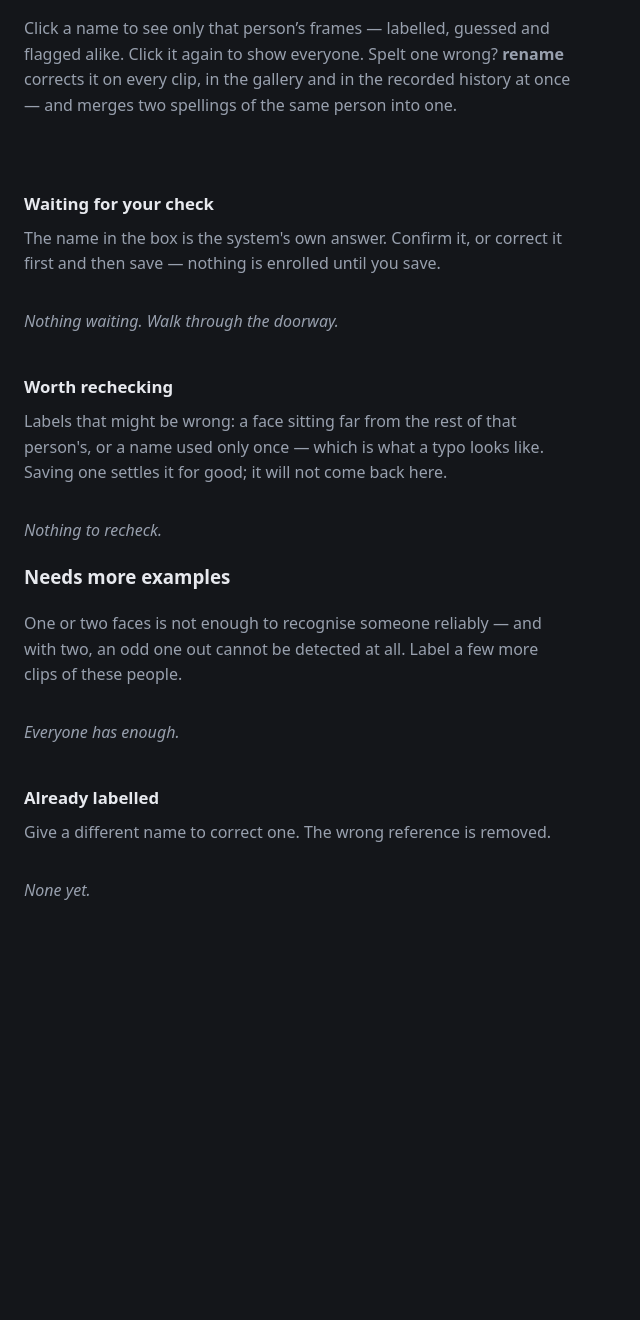
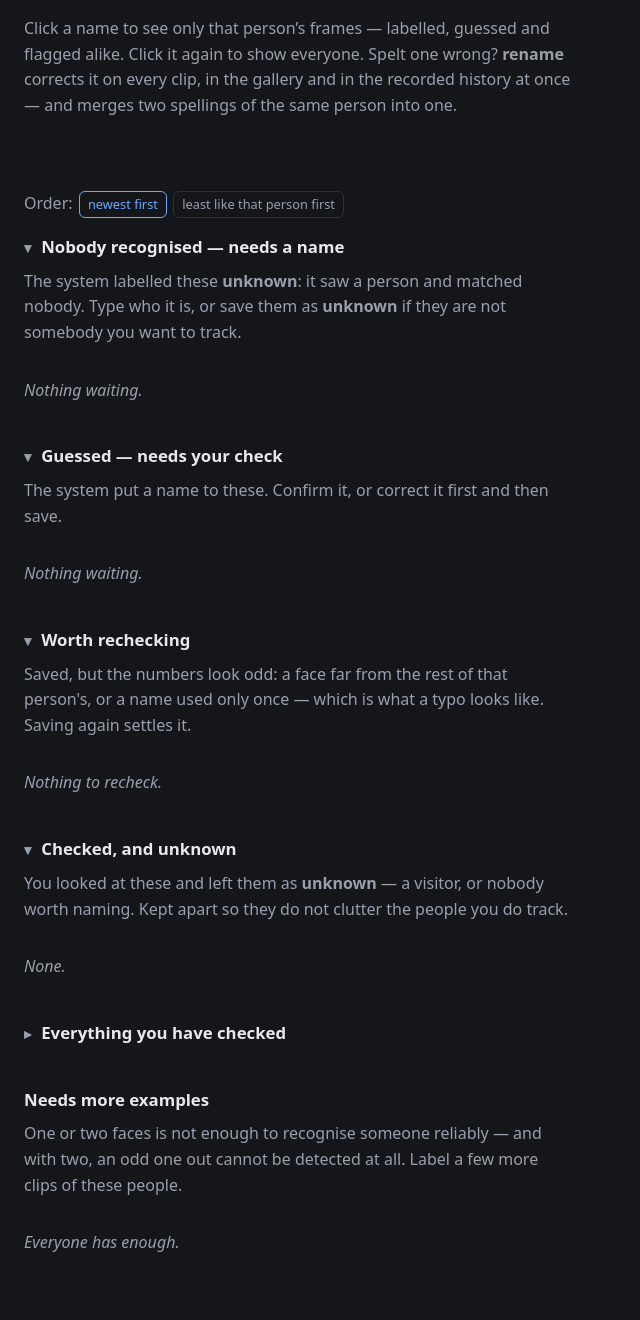
Before and after one commit to Novelty-Labs-Stuhi/coworkingroom-camera-system, a FastAPI app: page / in a window 1280 px wide. Shown: the part 347-1667 px from the top of the page, without its empty margins (0-640 px from the left). Before the commit the page ends 1247 px from the top, so only its background shows below. Run offline with FastAPI, Linux system fonts and the light colour scheme; data that the repository does not hold is empty.

Commit message:
Five piles, an order to work them in, and a reason for every rejection
Everything the system sees now belongs to a pile from the moment it is recorded,
because it labels everything -- using "unknown" when it recognises nobody. Nothing
falls between them:

  nobody recognised, unchecked   a name to type
  guessed, unchecked             a name to confirm or correct
  worth rechecking               saved, but the numbers look odd
  checked and left unknown       a visitor, deliberately not named
  everything checked             all of it, for finding rather than working through

The unknowns are kept apart from the named in both halves. They need a different
action -- typing a name rather than confirming one -- and mixed together they make a
queue that cannot be worked through steadily.

Order: newest first, or furthest from that person's average face first, which puts
the likeliest mistakes at the top instead of the most recent. Each pile folds away,
because five of them will not fit on a screen and the one being worked through should
not be pushed off it by the ones that are not.

Rejecting now asks why, and keeps the answer in the record. "Back of a head", "that
is the door, not a person", "two people in one box" are what tell somebody working on
the detector what it is actually getting wrong -- and unlike the log, the record is
not rotated within hours. The reason is optional: demanding one would mean bad clips
left in the gallery.

Co-Authored-By: Claude Opus 5 <noreply@anthropic.com>

```diff
--- a/vision/src/stuhi_vision/web/app.py
+++ b/vision/src/stuhi_vision/web/app.py
@@ -50,6 +50,9 @@ class LabelRequest(BaseModel):
 
 class DismissRequest(BaseModel):
     sighting_id: str
+    # Why, in the rejecter's own words. Optional, because a rejection with no reason still
+    # has to be possible -- demanding one would mean bad clips left in the gallery.
+    note: str = ""
 
 
 class RenameRequest(BaseModel):
@@ -74,6 +77,11 @@ def _as_dict(record, groups: dict[int, list[str]] | None = None) -> dict:
     size = len(together) or 1
     return {
         "id": record.sighting_id,
+        # Why it was rejected, if it was. Kept in the record so somebody working on the
+        # detector can read what it is actually getting wrong.
+        "rejected_because": record.rejected_because,
+        "dismissed": record.dismissed,
+        "checked": record.checked,
         "direction": record.direction,
         "outcome": record.outcome,
         "score": record.score,
@@ -144,26 +152,34 @@ def _apply_label(review: ReviewQueue, sighting_id: str, text: str) -> JSONRespon
 
 def _add_api_routes(app: FastAPI, review: ReviewQueue) -> None:
     @app.get("/api/sightings")
-    def sightings() -> JSONResponse:
-        """The three piles: waiting to be checked, worth rechecking, and done.
+    def sightings(sort: str = "latest") -> JSONResponse:
+        """Every sighting, in the pile that says what has happened to it.
 
-        One request rather than three, because a sighting moves between them as it is saved
-        and two requests would show it in two piles at once, or in neither.
+        One request rather than five, because a sighting moves between piles as it is saved
+        and separate requests would show it in two at once, or in neither.
+
+        ``sort`` is "latest" or "odd" -- newest first, or furthest from that person's average
+        face first, which puts the likeliest mistakes at the top.
         """
         groups = review.groups()
-        rechecks = review.worth_rechecking(limit=50)
+        reasons = {
+            record.sighting_id: reason for record, reason in review.worth_rechecking(limit=50)
+        }
+        piles = review.piles(sort=sort)
         return JSONResponse(
             {
-                "pending": [_as_dict(r, groups) for r in review.pending(limit=50)],
-                "recheck": [
-                    {**_as_dict(record, groups), "reason": reason}
-                    for record, reason in rechecks
-                ],
-                "labelled": [_as_dict(r, groups) for r in review.labelled(limit=50)],
+                **{
+                    pile: [
+                        {**_as_dict(record, groups), "reason": reasons.get(record.sighting_id)}
+                        for record in records
+                    ]
+                    for pile, records in piles.items()
+                },
                 "people": review.counts(),
                 # Most recently used first: the next person through a door is very often
                 # somebody who came through recently.
                 "recent_names": review.recent_names(),
+                "sort": sort,
             }
         )
 
@@ -218,7 +234,7 @@ def _add_correction_routes(app: FastAPI, review: ReviewQueue, history, ledger) -
     @app.post("/api/dismiss")
     def dismiss(body: DismissRequest) -> JSONResponse:
         """Reject a sighting: stop offering it, and remove any reference it contributed."""
-        outcome = review.dismiss(body.sighting_id)
+        outcome = review.dismiss(body.sighting_id, body.note)
         if not outcome.succeeded:
             raise HTTPException(status_code=404, detail=outcome.value)
         return JSONResponse({"outcome": outcome.value, "people": review.counts()})
--- a/vision/src/stuhi_vision/web/static/app.css
+++ b/vision/src/stuhi_vision/web/static/app.css
@@ -64,6 +64,48 @@ section { margin-bottom: 2.5rem; }
 }
 .people .fix:hover { border-color: var(--accent); color: var(--text); filter: none; }
 .people span { color: var(--muted); }
+
+/* A pile put away keeps its heading and nothing else, so five piles still fit on a screen
+   and the one being worked through is not pushed off it. */
+.pile.folded .grid,
+.pile.folded .hint,
+.pile.folded .empty { display: none; }
+.fold {
+  background: transparent;
+  border: none;
+  color: var(--muted);
+  padding: 0 .35rem 0 0;
+  font-size: .9rem;
+  cursor: pointer;
+}
+.fold:hover { color: var(--text); filter: none; }
+
+/* Which order the piles are in. Two states, so the current one has to look chosen. */
+#sorting { display: flex; align-items: center; gap: .4rem; flex-wrap: wrap; }
+.sort {
+  background: transparent;
+  border: 1px solid var(--line);
+  color: var(--muted);
+  font-weight: 400;
+  font-size: .8rem;
+  padding: .15rem .5rem;
+}
+.sort:hover { color: var(--text); border-color: var(--accent); filter: none; }
+.sort.chosen { color: var(--accent); border-color: var(--accent); }
+
+/* Asking why before rejecting: the reason is worth more than the click is expensive. */
+.rejecting { display: flex; flex-wrap: wrap; gap: .5rem; margin-top: .5rem; }
+.rejecting .note {
+  flex: 1 1 10rem;
+  min-width: 7rem;
+  padding: .45rem .6rem;
+  border-radius: 6px;
+  border: 1px solid var(--line);
+  background: var(--bg);
+  color: var(--text);
+  font: inherit;
+  font-size: .9rem;
+}
 
 .grid {
   display: grid;
--- a/vision/src/stuhi_vision/web/static/app.js
+++ b/vision/src/stuhi_vision/web/static/app.js
@@ -6,23 +6,23 @@ const MESSAGES = {
   unlabelled: ['same', 'Label removed — back in the queue.'],
 };
 
+// Newest first, or furthest from that person's average face first -- which puts the likeliest
+// mistakes at the top instead of the most recent.
+let sortBy = 'latest';
+
 async function loadSightings() {
-  const response = await fetch('/api/sightings');
+  const response = await fetch(`/api/sightings?sort=${sortBy}`);
   if (!response.ok) return;
   const data = await response.json();
   renderPeople(data.people);
   renderNames(Object.keys(data.people));
   // Most recently used first: the answer is usually one of the last few people through.
   recentNames = data.recent_names || [];
-  for (const [section, records] of [
-    ['pending', data.pending],
-    ['recheck', data.recheck],
-    ['labelled', data.labelled],
-  ]) {
-    const shown = records.filter(about);
-    renderCards(section, shown);
-    const count = document.getElementById(`${section}-count`);
-    if (count) count.textContent = shown.length ? `(${shown.length})` : '';
+  for (const section of document.querySelectorAll('.pile')) {
+    const shown = (data[section.dataset.pile] || []).filter(about);
+    renderCards(section.querySelector('.grid'), shown);
+    section.querySelector('.count').textContent = shown.length ? `(${shown.length})` : '';
+    section.querySelector('.empty').hidden = shown.length > 0;
   }
   await loadAudit();
 }
@@ -194,8 +194,7 @@ function renderNames(names) {
 // <video>, which blanked each clip, restarted it, and shifted the layout every poll. So
 // existing cards are updated in place and only genuinely new sightings are inserted --
 // a card's video element is never touched once it exists.
-function renderCards(section, records) {
-  const host = document.getElementById(section);
+function renderCards(host, records) {
   const byId = new Map([...host.children].map((element) => [element.dataset.id, element]));
   const order = records.map((record) => record.id);
 
@@ -220,7 +219,6 @@ function renderCards(section, records) {
     byId.set(record.id, card);
   });
 
-  document.getElementById(`${section}-empty`).hidden = records.length > 0;
 }
 
 function updateCard(article, record) {
@@ -332,8 +330,23 @@ function buildCard(record) {
     event.preventDefault();
     send(article, '/api/label', { sighting_id: article.dataset.id, name: input.value });
   });
-  fragment.querySelector('.reject').addEventListener('click', () => {
-    send(article, '/api/dismiss', { sighting_id: article.dataset.id });
+  const rejecting = fragment.querySelector('.rejecting');
+  const labelling = fragment.querySelector('.label-form');
+  fragment.querySelector('.label-form .reject').addEventListener('click', () => {
+    labelling.hidden = true;
+    rejecting.hidden = false;
+    rejecting.querySelector('.note').focus();
+  });
+  rejecting.querySelector('.cancel').addEventListener('click', () => {
+    rejecting.hidden = true;
+    labelling.hidden = false;
+  });
+  rejecting.addEventListener('submit', (event) => {
+    event.preventDefault();
+    send(article, '/api/dismiss', {
+      sighting_id: article.dataset.id,
+      note: rejecting.querySelector('.note').value,
+    });
   });
   offerNames(fragment.querySelector('.picker'), input);
 
@@ -415,5 +428,28 @@ async function send(article, url, payload) {
   }
 }
 
+// A pile can be put away. With five of them, the one being worked through should not be
+// pushed off the screen by the ones that are not.
+for (const section of document.querySelectorAll('.pile')) {
+  const arrow = section.querySelector('.fold');
+  const shut = arrow.getAttribute('aria-expanded') === 'false';
+  section.classList.toggle('folded', shut);
+  arrow.addEventListener('click', () => {
+    const folded = section.classList.toggle('folded');
+    arrow.setAttribute('aria-expanded', String(!folded));
+    arrow.textContent = folded ? '▸' : '▾';
+  });
+}
+
+for (const button of document.querySelectorAll('.sort')) {
+  button.addEventListener('click', () => {
+    sortBy = button.dataset.sort;
+    for (const other of document.querySelectorAll('.sort')) {
+      other.classList.toggle('chosen', other === button);
+    }
+    loadSightings();
+  });
+}
+
 loadSightings();
 setInterval(loadSightings, 15000);
--- a/vision/src/stuhi_vision/web/templates/index.html
+++ b/vision/src/stuhi_vision/web/templates/index.html
@@ -33,40 +33,74 @@
     <p class="hint" id="showing" role="status" hidden></p>
   </section>
 
-  <section>
-    <h2>Waiting for your check <span class="count" id="pending-count"></span></h2>
+  <p class="hint" id="sorting">
+    Order:
+    <button type="button" class="sort chosen" data-sort="latest">newest first</button>
+    <button type="button" class="sort" data-sort="odd">least like that person first</button>
+  </p>
+
+  <section class="pile" data-pile="unchecked_unknown">
+    <h2><button type="button" class="fold" aria-expanded="true">&#9662;</button>
+      Nobody recognised &mdash; needs a name <span class="count"></span></h2>
     <p class="hint">
-      The name in the box is the system's own answer. Confirm it, or correct it first and
-      then save &mdash; nothing is enrolled until you save.
+      The system labelled these <b>unknown</b>: it saw a person and matched nobody. Type who
+      it is, or save them as <b>unknown</b> if they are not somebody you want to track.
     </p>
-    <div id="pending" class="grid"></div>
-    <p class="empty" id="pending-empty">Nothing waiting. Walk through the doorway.</p>
+    <div class="grid"></div>
+    <p class="empty">Nothing waiting.</p>
   </section>
 
-  <section>
-    <h2>Worth rechecking <span class="count" id="recheck-count"></span></h2>
+  <section class="pile" data-pile="unchecked_named">
+    <h2><button type="button" class="fold" aria-expanded="true">&#9662;</button>
+      Guessed &mdash; needs your check <span class="count"></span></h2>
     <p class="hint">
-      Labels that might be wrong: a face sitting far from the rest of that person's, or a
-      name used only once &mdash; which is what a typo looks like. Saving one settles it for
-      good; it will not come back here.
+      The system put a name to these. Confirm it, or correct it first and then save.
     </p>
-    <div id="recheck" class="grid"></div>
-    <p class="empty" id="recheck-empty">Nothing to recheck.</p>
+    <div class="grid"></div>
+    <p class="empty">Nothing waiting.</p>
+  </section>
 
-    <h3>Needs more examples</h3>
+  <section class="pile" data-pile="recheck">
+    <h2><button type="button" class="fold" aria-expanded="true">&#9662;</button>
+      Worth rechecking <span class="count"></span></h2>
+    <p class="hint">
+      Saved, but the numbers look odd: a face far from the rest of that person's, or a name
+      used only once &mdash; which is what a typo looks like. Saving again settles it.
+    </p>
+    <div class="grid"></div>
+    <p class="empty">Nothing to recheck.</p>
+  </section>
+
+  <section class="pile" data-pile="checked_unknown">
+    <h2><button type="button" class="fold" aria-expanded="true">&#9662;</button>
+      Checked, and unknown <span class="count"></span></h2>
+    <p class="hint">
+      You looked at these and left them as <b>unknown</b> &mdash; a visitor, or nobody worth
+      naming. Kept apart so they do not clutter the people you do track.
+    </p>
+    <div class="grid"></div>
+    <p class="empty">None.</p>
+  </section>
+
+  <section class="pile" data-pile="checked">
+    <h2><button type="button" class="fold" aria-expanded="false">&#9656;</button>
+      Everything you have checked <span class="count"></span></h2>
+    <p class="hint">
+      All of it, including the two piles above &mdash; for finding a past sighting rather than
+      working through. Give a different name to correct one.
+    </p>
+    <div class="grid"></div>
+    <p class="empty">None yet.</p>
+  </section>
+
+  <section id="thin-panel">
+    <h2>Needs more examples</h2>
     <p class="hint">
       One or two faces is not enough to recognise someone reliably &mdash; and with two, an
       odd one out cannot be detected at all. Label a few more clips of these people.
     </p>
     <ul id="thin" class="people"></ul>
     <p class="empty" id="thin-empty">Everyone has enough.</p>
-  </section>
-
-  <section>
-    <h2>Already labelled <span class="count" id="labelled-count"></span></h2>
-    <p class="hint">Give a different name to correct one. The wrong reference is removed.</p>
-    <div id="labelled" class="grid"></div>
-    <p class="empty" id="labelled-empty">None yet.</p>
   </section>
 
   <template id="card-template">
@@ -102,6 +136,14 @@
           Reject
         </button>
       </form>
+      <!-- Why it was rejected, in your words. It stays with the record, so somebody working
+           on the detector can read what it is actually getting wrong. -->
+      <form class="rejecting" hidden>
+        <input class="note" type="text" placeholder="why? e.g. back of a head, the door"
+               autocomplete="off">
+        <button type="submit">Reject</button>
+        <button type="button" class="cancel reject">Cancel</button>
+      </form>
       <p class="result" role="status"></p>
     </article>
   </template>
```
Also changed, not shown: vision/src/stuhi_vision/review.py (+68 -2 lines), vision/tests/test_review.py (+39 -0 lines), vision/tests/test_web.py (+7 -5 lines).
